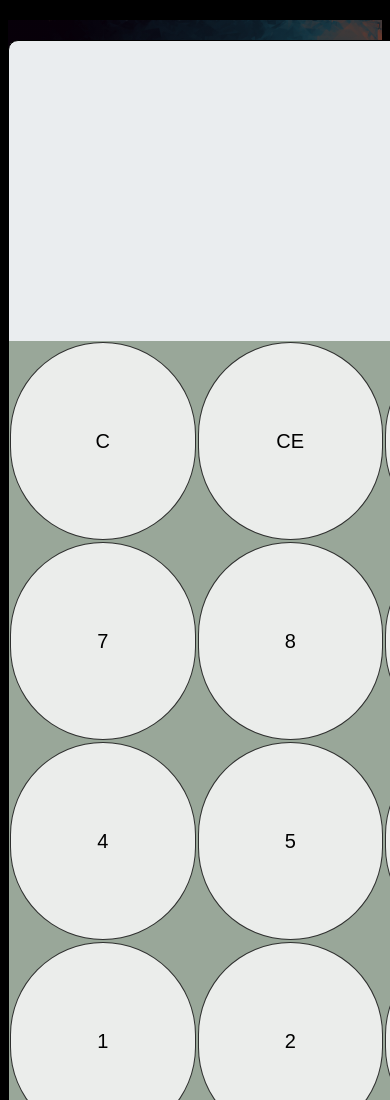
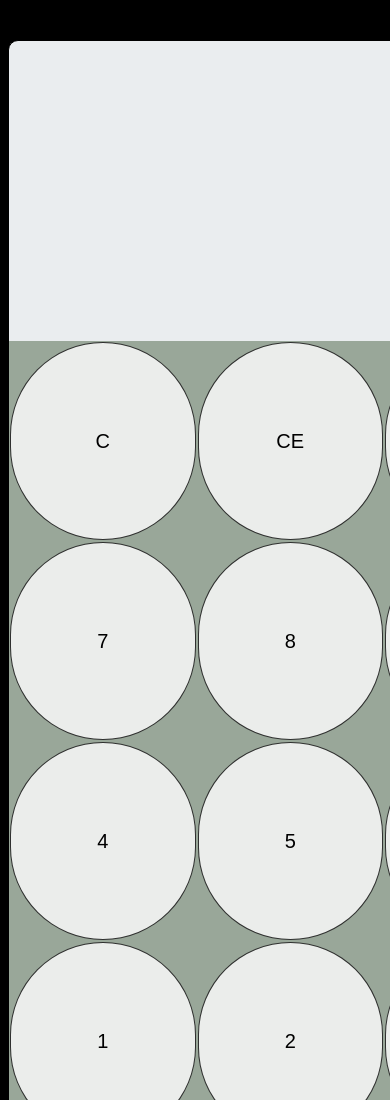
Before and after one commit to balu-628/Calculator, a website: page index.html in a window 390 px wide. Shown: the top 1100 px of the page. Drawn offline with Linux system fonts and the light colour scheme.

Commit message:
Update styles.css

```diff
--- a/styles.css
+++ b/styles.css
@@ -87,8 +87,7 @@ button:hover{
 }
 @media only screen and (max-width:500px) {#container {
     width: auto;
-    height: fit-contentauto;
-    background-image: linear-gradient(rgba(1, 0, 0, 0.3),rgba(1, 0, 0, 0.3)),url(code.jpg);
+    background-image: none;
     background-size: contain;
     background-repeat: no-repeat;
     margin: 20px auto;
```
